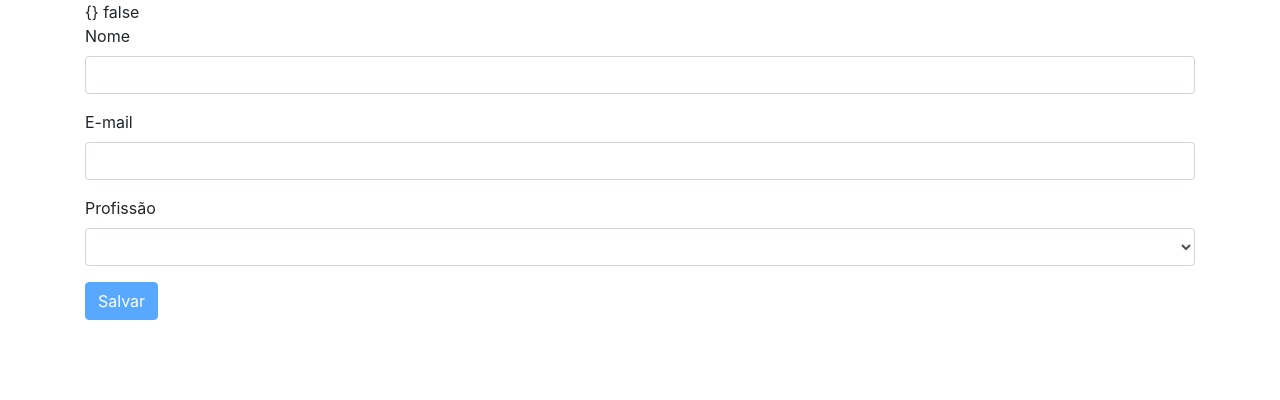
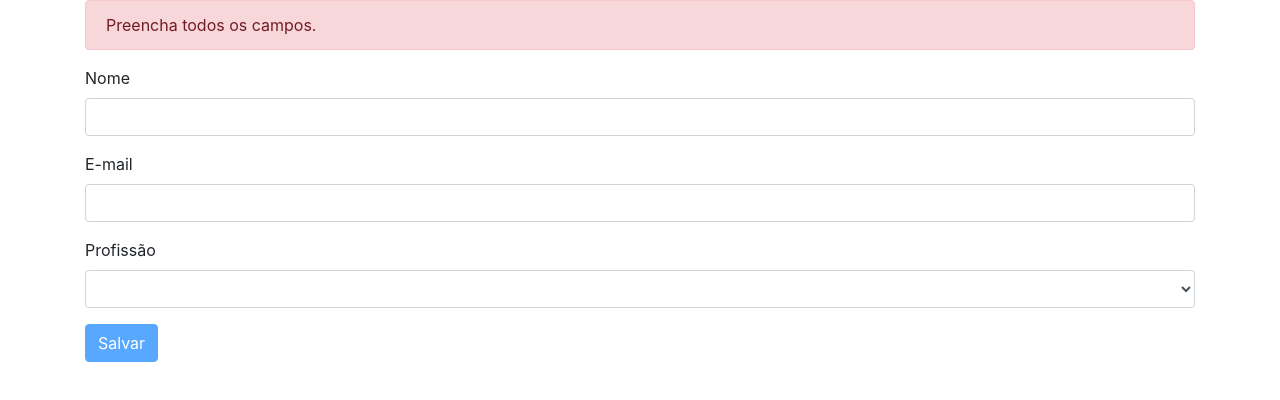
Before and after one commit to JadersonCardoso/curso-angular-rest-spring-boot-ui, an Angular app: page / in a window 1280 px wide. Shown: the top 400 px of the page. Built offline with nearby package versions, Linux system fonts and the light colour scheme.

Commit message:
12.8. Exibindo erro de validação do formulário

```diff
--- a/src/app/formulario/formulario.component.html
+++ b/src/app/formulario/formulario.component.html
@@ -1,5 +1,7 @@
-  {{cliente | json}}
-  {{usuarioForm.valid}}
+
+  <div *ngIf="!usuarioForm.valid" class="alert alert-danger">
+    Preencha todos os campos.
+  </div>
   <form #usuarioForm="ngForm" (ngSubmit)="salvar(usuarioForm)">
     <div class="form-group">
       <label class="form-control-label">Nome</label>
```
